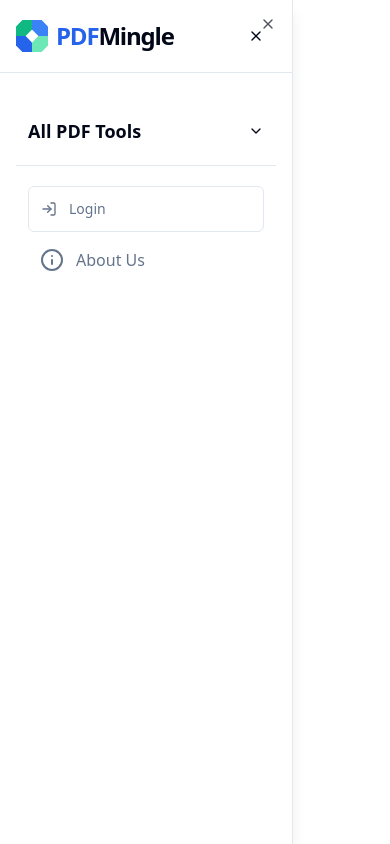
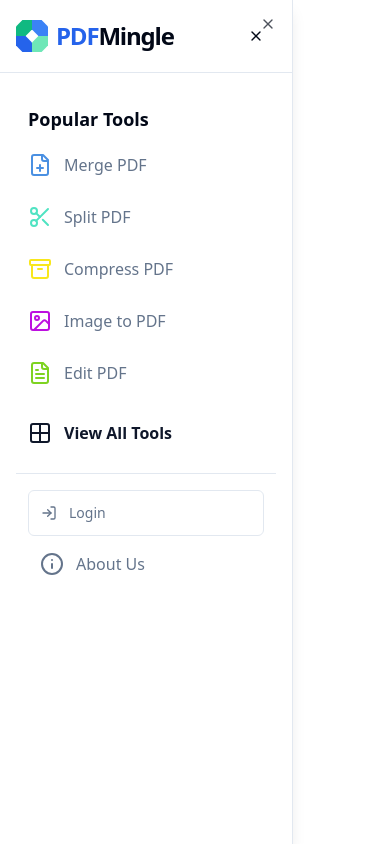
Before and after one commit to widhia-solanki/Pdfmingle, a Next.js app: page / in a window 390 px wide. Both pictures are taken after a click on the button 36 px from the left and 40 px from the top of the page. Shown: the top 844 px of the page. Built offline with nearby package versions, Linux system fonts and the light colour scheme.

Commit message:
Update NewMobileMenu.tsx

```diff
--- a/src/components/NewMobileMenu.tsx
+++ b/src/components/NewMobileMenu.tsx
@@ -2,9 +2,8 @@
 
 import { useState } from 'react';
 import { Sheet, SheetContent, SheetTrigger, SheetClose } from "@/components/ui/sheet";
-import { Accordion, AccordionContent, AccordionItem, AccordionTrigger } from "@/components/ui/accordion"; // Import Accordion
 import { Button } from "@/components/ui/button";
-import { Menu, X, FileQuestion, Info, LogIn } from "lucide-react";
+import { Menu, X, FileQuestion, Info, LogIn, Grid2X2 } from "lucide-react";
 import { toolArray, iconMap } from "@/constants/tools";
 import Link from "next/link";
 import { useRouter } from 'next/router';
@@ -24,6 +23,12 @@ const PDFMingleLogo = () => (
       <span className="text-foreground">Mingle</span>
     </div>
   </Link>
+);
+
+// --- THIS IS THE FIX ---
+// Create a curated list of the top 5 tools to display directly
+const featuredTools = toolArray.filter(tool =>
+  ['merge-pdf', 'split-pdf', 'compress-pdf', 'edit-pdf', 'image-to-pdf'].includes(tool.value)
 );
 
 export const NewMobileMenu = () => {
@@ -50,16 +55,12 @@ export const NewMobileMenu = () => {
           </SheetClose>
         </div>
 
-        <nav className="flex-grow overflow-y-auto p-4 space-y-2">
-          {/* Collapsible "All PDF Tools" Section */}
-          <Accordion type="single" collapsible className="w-full">
-            <AccordionItem value="item-1" className="border-b-0">
-              <AccordionTrigger className="text-lg font-semibold text-foreground hover:no-underline p-3">
-                All PDF Tools
-              </AccordionTrigger>
-              <AccordionContent className="pb-1">
-                <div className="flex flex-col gap-1 pl-4 border-l ml-3">
-                  {toolArray.map((tool) => {
+        <nav className="flex-grow overflow-y-auto p-4 space-y-4">
+          <div>
+            <h2 className="px-3 text-lg font-semibold mb-2 text-foreground">Popular Tools</h2>
+            <div className="flex flex-col gap-1">
+              {/* Map over the FEATURED tools */}
+              {featuredTools.map((tool) => {
                 const Icon = iconMap[tool.icon] || FileQuestion;
                 const isActive = router.pathname === `/${tool.value}`;
                 return (
@@ -67,22 +68,25 @@ export const NewMobileMenu = () => {
                     key={tool.value}
                     href={`/${tool.value}`}
                     onClick={() => setIsOpen(false)}
-                        className={cn( "flex items-center gap-3 p-3 rounded-md transition-colors", isActive ? "bg-secondary text-primary font-semibold" : "text-muted-foreground hover:bg-secondary/80 hover:text-foreground")}
+                    className={cn( "flex items-center gap-3 p-3 rounded-md transition-colors", isActive ? "bg-secondary text-primary font-semibold" : "text-muted-foreground hover:bg-secondary/80 hover:text-foreground" )}
                   >
                     <Icon className="h-6 w-6" style={{ color: isActive ? 'hsl(var(--primary))' : tool.color }} />
                     <span>{tool.label}</span>
                   </Link>
                 );
               })}
+              {/* "View All Tools" link below the featured list */}
+              <Link href="/#tools" onClick={() => setIsOpen(false)} className="flex items-center gap-3 p-3 rounded-md text-primary hover:bg-secondary/80 font-semibold transition-colors mt-2">
+                <Grid2X2 className="h-6 w-6" />
+                <span>View All Tools</span>
+              </Link>
             </div>
-              </AccordionContent>
-            </AccordionItem>
-          </Accordion>
+          </div>
 
           <Separator />
 
           {/* Static Links Section - REORDERED */}
-          <div className="flex flex-col gap-1 p-3">
+          <div className="flex flex-col gap-1 p-3 pt-0">
              <Button variant="outline" className="justify-start gap-3 p-3 h-auto text-muted-foreground hover:text-foreground">
                 <LogIn className="h-6 w-6" />
                 <span className="font-medium">Login</span>
```
Lines whose indentation alone changed are shown as unchanged.
